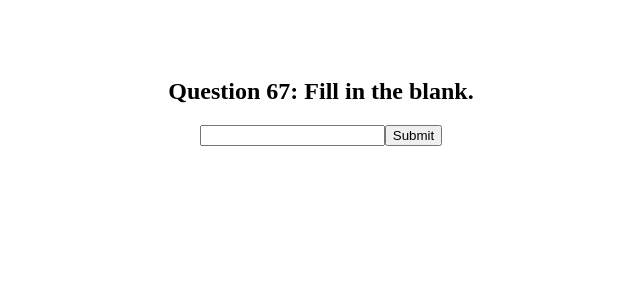
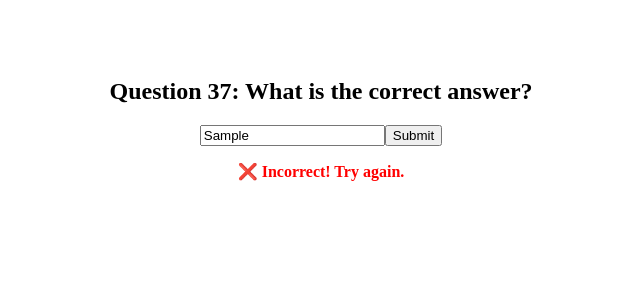
Before and after one commit to ppprinsen/cambridge-english, a Next.js app: page / in a window 1280 px wide. Both pictures are taken after typing "Sample" into the empty fields and a click on the button "Submit". Shown: the top 300 px of the page, without its empty margins (319-959 px from the left). Built offline with nearby package versions, Linux system fonts and the light colour scheme.

Commit message:
Update index.js

```diff
--- a/pages/index.js
+++ b/pages/index.js
@@ -14,10 +14,10 @@ const allQuestions = [
   { question: "They __ to the park last weekend.", answer: "went", type: "fill-in" },
 ];
 
-// 90 extra unieke vragen genereren
+// Extra vragen toevoegen
 for (let i = 10; i < 100; i++) {
   allQuestions.push({
-    question: `Question ${i + 1}: Fill in the blank.`,
+    question: `Question ${i + 1}: What is the correct answer?`,
     answer: `answer${i + 1}`,
     type: i % 2 === 0 ? "fill-in" : "multiple-choice",
     options: i % 2 === 0 ? [] : [`option${i + 1}-1`, `option${i + 1}-2`, `option${i + 1}-3`],
@@ -36,7 +36,7 @@ export default function QuizApp() {
   const [score, setScore] = useState(0);
   const [userAnswer, setUserAnswer] = useState("");
   const [showResult, setShowResult] = useState(false);
-  const [mistakes, setMistakes] = useState([]);
+  const [errorMessage, setErrorMessage] = useState("");
 
   // Selecteer willekeurig 10 vragen bij het starten
   useEffect(() => {
@@ -46,20 +46,22 @@ export default function QuizApp() {
   const handleAnswer = (option) => {
     if (option === questions[currentQuestion].answer) {
       setScore(score + 1);
+      setErrorMessage("");
+      nextQuestion();
     } else {
-      setMistakes([...mistakes, { question: questions[currentQuestion].question, correct: questions[currentQuestion].answer }]);
+      setErrorMessage("❌ Incorrect! Try again.");
     }
-    nextQuestion();
   };
 
   const handleTextAnswer = () => {
     if (userAnswer.trim().toLowerCase() === questions[currentQuestion].answer.toLowerCase()) {
       setScore(score + 1);
+      setErrorMessage("");
+      setUserAnswer("");
+      nextQuestion();
     } else {
-      setMistakes([...mistakes, { question: questions[currentQuestion].question, correct: questions[currentQuestion].answer }]);
+      setErrorMessage("❌ Incorrect! Try again.");
     }
-    setUserAnswer("");
-    nextQuestion();
   };
 
   const nextQuestion = () => {
@@ -88,6 +90,7 @@ export default function QuizApp() {
                 <button onClick={handleTextAnswer}>Submit</button>
               </div>
             )}
+            {errorMessage && <p style={{ color: "red", fontWeight: "bold" }}>{errorMessage}</p>}
           </div>
         ) : (
           <p>Loading questions...</p>
@@ -96,14 +99,6 @@ export default function QuizApp() {
         <div>
           <h2>Quiz Finished!</h2>
           <p>Your score: {score} / {questions.length}</p>
-          {mistakes.length > 0 && (
-            <div>
-              <h3>Review your mistakes:</h3>
-              {mistakes.map((mistake, index) => (
-                <p key={index}>{mistake.question} <br /> <strong>Correct answer:</strong> {mistake.correct}</p>
-              ))}
-            </div>
-          )}
           <button onClick={() => window.location.reload()}>Restart Quiz</button>
         </div>
       )}
```
